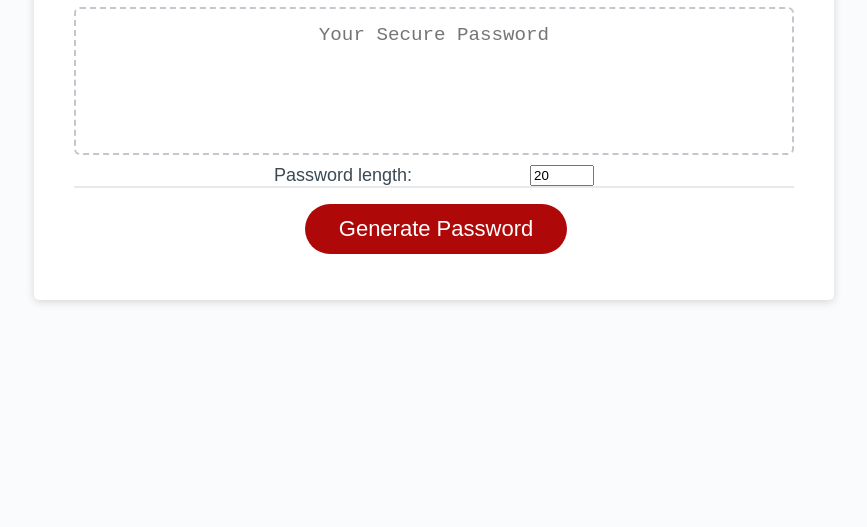
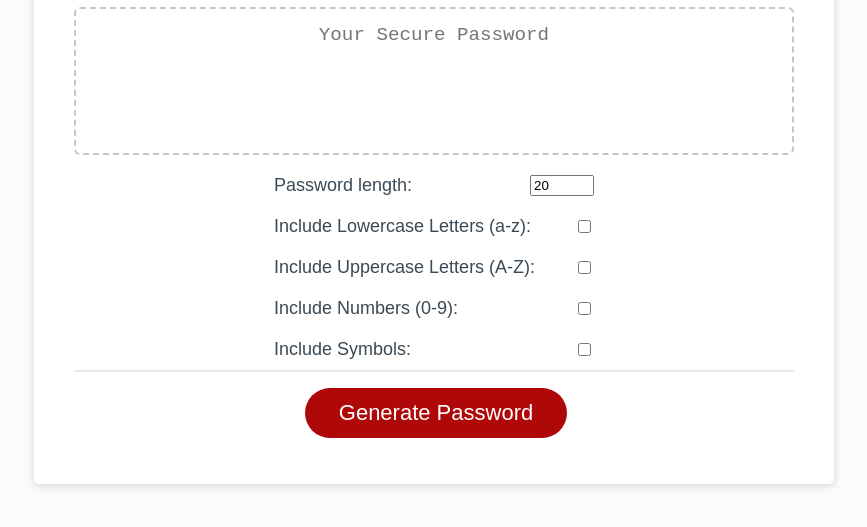
Before and after one commit to DarionRichards/random-password-gen, a plain HTML site: page index.html in a window 1280 px wide. Shown: the part 241-768 px from the top of the page, without its empty margins (206-1073 px from the left). Drawn offline with Linux system fonts and the light colour scheme.

Commit message:
Added extra options for password options
INDEX.HTML

- Included Lowercase option
- Included Uppercase option
- Included Numbers option
- Included Symbols option

STYLE.CSS

- Added padding to seperate each option

```diff
--- a/assets/css/style.css
+++ b/assets/css/style.css
@@ -59,6 +59,7 @@ header {
 }
 
 .option {
+    padding: 10px 0;
     display: flex;
     flex-direction: row;
     align-items: center;
--- a/index.html
+++ b/index.html
@@ -25,6 +25,22 @@
                         <label>Password length:</label>
                         <input type="number" id="length" min='8' max='128' value='20' />
                     </div>
+                    <div class="option">
+                        <label>Include Lowercase Letters (a-z):</label>
+                        <input type="checkbox" id="lowercase" />
+                    </div>
+                    <div class="option">
+                        <label>Include Uppercase Letters (A-Z):</label>
+                        <input type="checkbox" id="uppercase" />
+                    </div>
+                    <div class="option">
+                        <label>Include Numbers (0-9):</label>
+                        <input type="checkbox" id="numbers" />
+                    </div>
+                    <div class="option">
+                        <label>Include Symbols:</label>
+                        <input type="checkbox" id="symbols" />
+                    </div>
                 </div>
             </div>
             <div class="card-footer">
```
